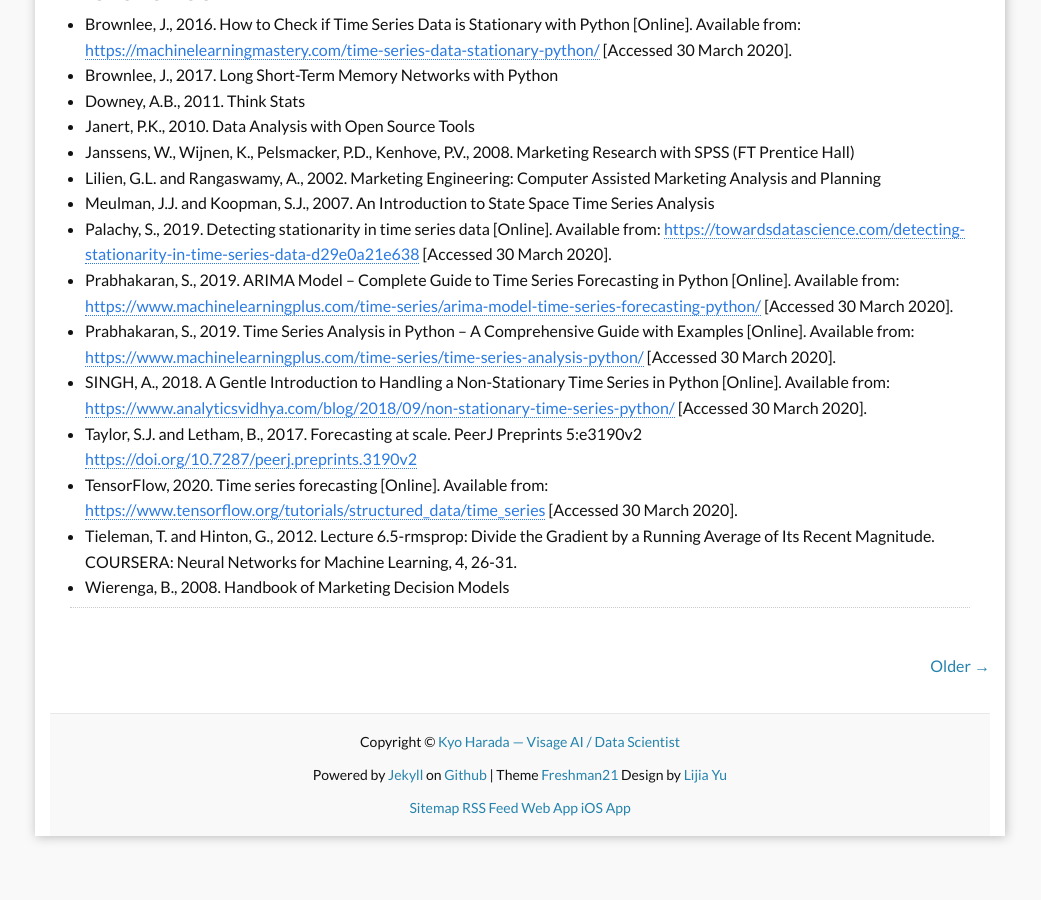
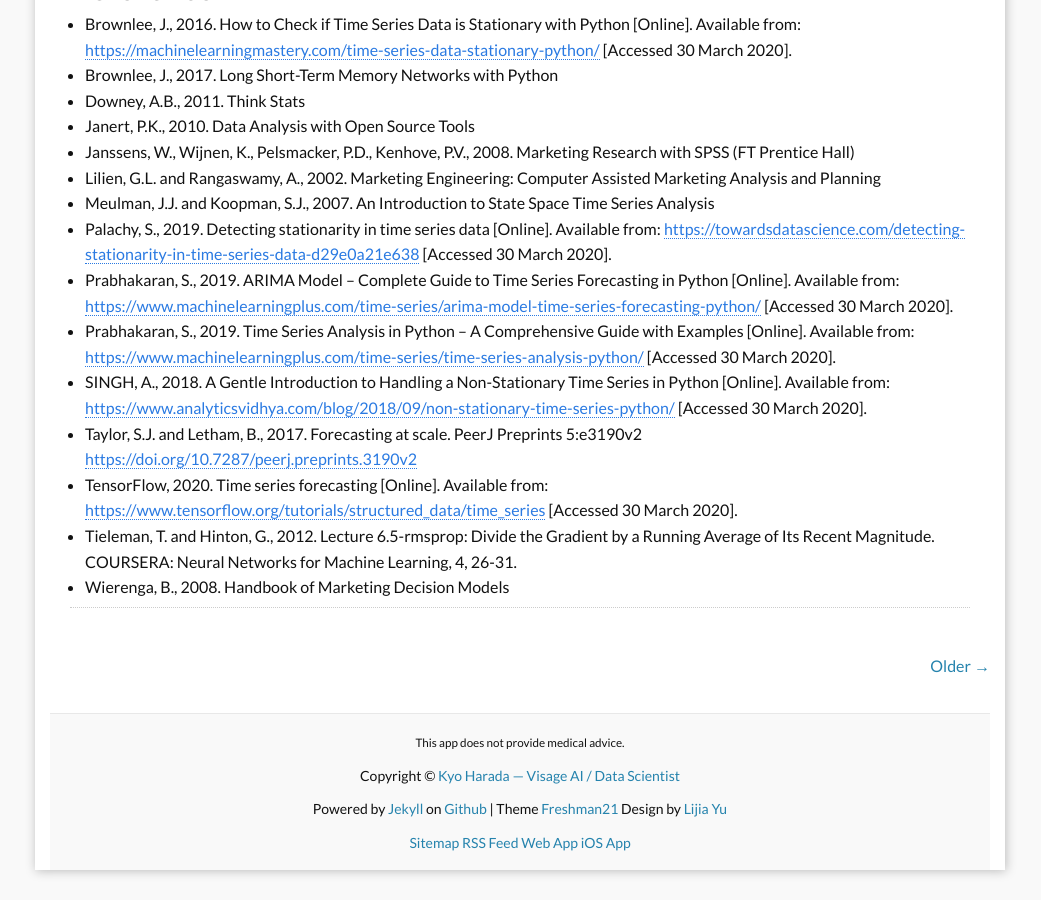
Before and after one commit to kyo1988/Kyo.github.io, a Jekyll site: the page built from index.html, in a window 1280 px wide and 900 px high, scrolled down 10513 px. Shown: the whole window, without its empty margins (120-1161 px from the left). Built offline with Jekyll 4.4.1, drawn with Linux system fonts in a browser that asks for light colours; the list of posts is cut into pages by our own code; comment, search, counter and statistics services are not loaded; before the commit the page ends 11379 px from its top, so only the background shows below that.

Commit message:
Implement final 5% polish - Smart App Banner, UTM standardization, and medical disclaimer
- Add Smart App Banner (iOS) to all pages with app-id=6748892785
- Enhance MobileApplication JSON-LD with proper publisher and downloadUrl
- Standardize all hero CTAs with fixed UTM: utm_source=blog&utm_medium=hero&utm_campaign=visage_launch
- Add medical disclaimer 'This app does not provide medical advice' above footer
- Style medical disclaimer with proper spacing and dark mode support
- All conversion paths now use consistent UTM tracking for analytics

```diff
--- a/_includes/footer.html
+++ b/_includes/footer.html
@@ -1,4 +1,8 @@
 <footer class="site-footer">
+
+  <div class="medical-disclaimer">
+    <p><small>This app does not provide medical advice.</small></p>
+  </div>
 
   <div class="footer-content">
     <div class="footer-main">
--- a/_includes/head.html
+++ b/_includes/head.html
@@ -24,6 +24,9 @@
 
 <meta name="google-site-verification" content="kZFzSU3m_vE_Y0Ja60lWjUOKkeGpV7Ch3CvfLeP8Di4" />
 
+<!-- Smart App Banner (iOS) -->
+<meta name="apple-itunes-app" content="app-id=6748892785, app-argument=https://www.visageaiconsulting.com/en?utm_source=smartbanner">
+
 <!-- Web App & Mobile App Structured Data -->
 <script type="application/ld+json">
 {
--- a/index.html
+++ b/index.html
@@ -10,8 +10,8 @@
     <p class="hero-description">Building on-device AI for skin analytics and finance-grade data products. CoreML optimization, RAG systems, and real-time analytics.</p>
     <div class="hero-buttons">
       <a href="{{ site.baseurl }}/case-studies/" class="btn btn-primary">Read the Playbooks</a>
-      <a href="https://www.visageaiconsulting.com/en?utm_source=blog&utm_medium=header&utm_campaign=visage_app" target="_blank" rel="noopener" class="btn btn-secondary">Try the Web App</a>
-      <a href="https://apps.apple.com/app/visage-ai-skin-advisor/id6748892785?utm_source=blog&utm_medium=header&utm_campaign=mobile_app" target="_blank" rel="noopener" class="btn btn-outline">Download iOS App</a>
+      <a href="https://www.visageaiconsulting.com/en?utm_source=blog&utm_medium=hero&utm_campaign=visage_launch" target="_blank" rel="noopener" class="btn btn-secondary">Try the Web App</a>
+      <a href="https://apps.apple.com/app/visage-ai-skin-advisor/id6748892785?utm_source=blog&utm_medium=hero&utm_campaign=visage_launch" target="_blank" rel="noopener" class="btn btn-outline">Download iOS App</a>
     </div>
   </div>
 </div>
@@ -23,22 +23,22 @@
     <div class="feature-card">
       <h3>On-device Skin Scoring</h3>
       <p>CoreML-optimized models for real-time skin analysis with privacy-first approach.</p>
-      <a href="https://www.visageaiconsulting.com/en?utm_source=blog&utm_medium=feature_card&utm_campaign=skin_scoring" target="_blank" rel="noopener" class="feature-link">Open Web App →</a>
+      <a href="https://www.visageaiconsulting.com/en?utm_source=blog&utm_medium=hero&utm_campaign=visage_launch" target="_blank" rel="noopener" class="feature-link">Open Web App →</a>
     </div>
     <div class="feature-card">
       <h3>Evaluation Dashboard</h3>
       <p>RAG/LLM audit tools with comprehensive performance metrics and recommendations.</p>
-      <a href="https://www.visageaiconsulting.com/en?utm_source=blog&utm_medium=feature_card&utm_campaign=evaluation_dashboard" target="_blank" rel="noopener" class="feature-link">Open Web App →</a>
+      <a href="https://www.visageaiconsulting.com/en?utm_source=blog&utm_medium=hero&utm_campaign=visage_launch" target="_blank" rel="noopener" class="feature-link">Open Web App →</a>
     </div>
     <div class="feature-card">
       <h3>Privacy by Design</h3>
       <p>On-device processing ensures data never leaves the user's device.</p>
-      <a href="https://www.visageaiconsulting.com/en?utm_source=blog&utm_medium=feature_card&utm_campaign=privacy_design" target="_blank" rel="noopener" class="feature-link">Open Web App →</a>
+      <a href="https://www.visageaiconsulting.com/en?utm_source=blog&utm_medium=hero&utm_campaign=visage_launch" target="_blank" rel="noopener" class="feature-link">Open Web App →</a>
     </div>
     <div class="feature-card">
       <h3>Mobile App Experience</h3>
       <p>Try "Visage AI: Skin Advisor" on iOS - live showcase of our production-ready technology.</p>
-      <a href="https://apps.apple.com/app/visage-ai-skin-advisor/id6748892785?utm_source=blog&utm_medium=feature_card&utm_campaign=mobile_app" target="_blank" rel="noopener" class="feature-link">Download iOS App →</a>
+      <a href="https://apps.apple.com/app/visage-ai-skin-advisor/id6748892785?utm_source=blog&utm_medium=hero&utm_campaign=visage_launch" target="_blank" rel="noopener" class="feature-link">Download iOS App →</a>
     </div>
   </div>
 </div>
```
Also changed, not shown: other parts of _includes/head.html (+4 -4 lines), assets/css/extra.css (+22 -0 lines).
